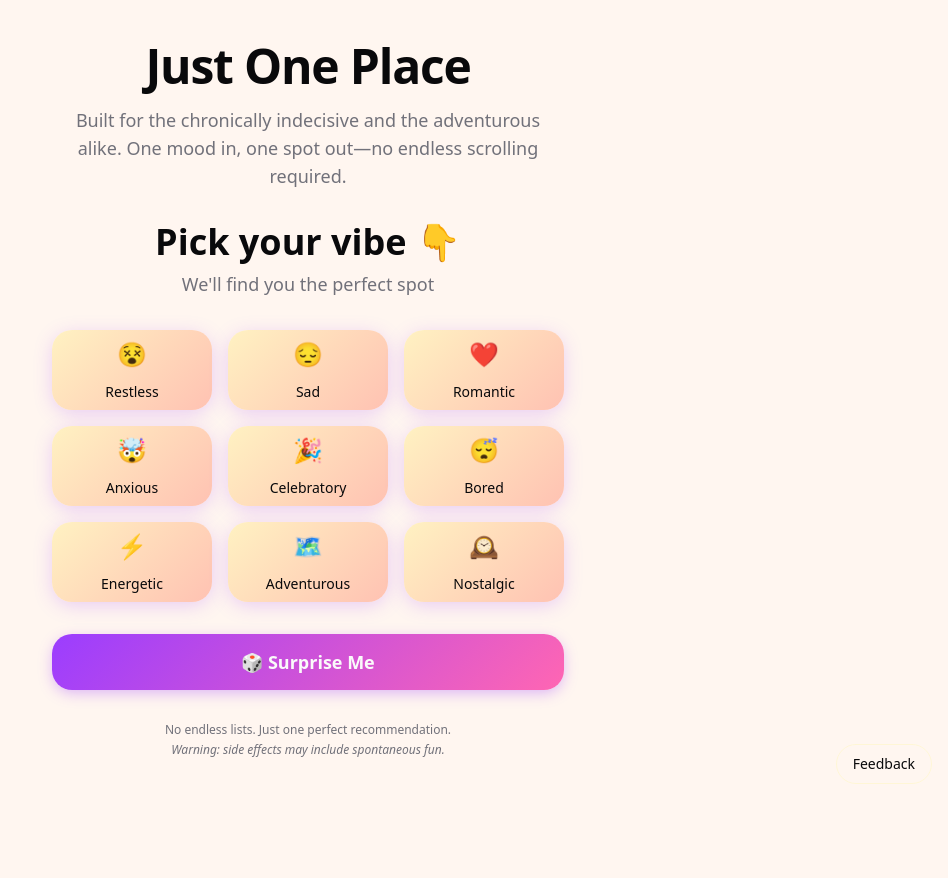
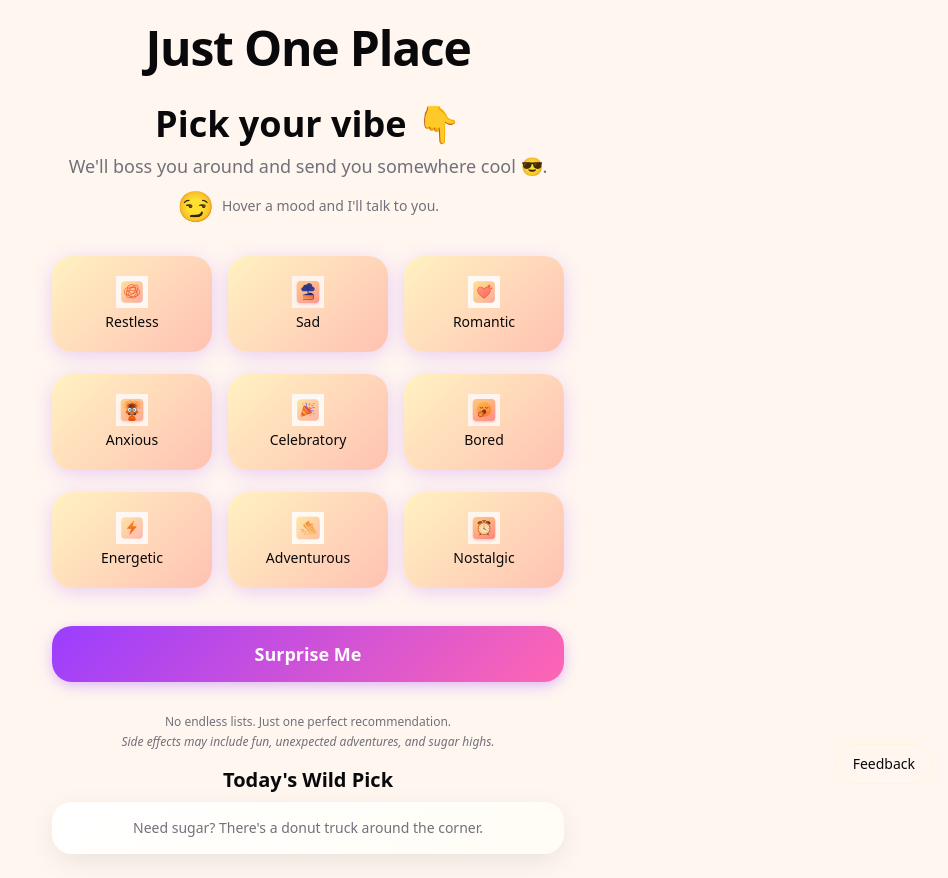
Before and after one commit to shreyasrkarthik/just-one-place, a React (Vite) app: page / in a window 1280 px wide. Shown: the whole page, without its empty margins (332-1280 px from the left). Before the commit the page ends 800 px from the top, so only its background shows below. Built offline with nearby package versions, Linux system fonts and the light colour scheme.

Commit message:
Add mood guide and beige background

```diff
--- a/package.json
+++ b/package.json
@@ -59,7 +59,8 @@
     "tailwind-merge": "^2.6.0",
     "tailwindcss-animate": "^1.0.7",
     "vaul": "^0.9.9",
-    "zod": "^3.25.76"
+    "zod": "^3.25.76",
+    "canvas-confetti": "^1.9.3"
   },
   "devDependencies": {
     "@eslint/js": "^9.32.0",
--- a/src/components/LocationRequest.tsx
+++ b/src/components/LocationRequest.tsx
@@ -5,10 +5,11 @@ import { MapPin, Clock, AlertCircle } from "lucide-react";
 interface LocationRequestProps {
   onLocationGranted: () => void;
   onLocationDenied: () => void;
+  mood: string;
   error?: string;
 }
 
-export const LocationRequest = ({ onLocationGranted, onLocationDenied, error }: LocationRequestProps) => {
+export const LocationRequest = ({ onLocationGranted, onLocationDenied, mood, error }: LocationRequestProps) => {
   const handleRequestLocation = () => {
     navigator.geolocation.getCurrentPosition(
       () => onLocationGranted(),
@@ -17,9 +18,26 @@ export const LocationRequest = ({ onLocationGranted, onLocationDenied, error }:
     );
   };
 
+  const guideMessages: Record<string, string> = {
+    restless: "Oh, restless today? Let's burn some calories!",
+    sad: "Sad? Don't worry, I've got cake lined up for you 🍰.",
+    romantic: "Ooh, romantic? I've got date night plans.",
+    anxious: "Anxious? Let's find somewhere chill.",
+    celebratory: "Celebrating? Confetti coming right up!",
+    bored: "Bored? Not on my watch.",
+    energetic: "Energetic? Let's channel that buzz!",
+    adventurous: "Feeling bold? Adventure awaits!",
+    nostalgic: "Nostalgic? Let's take a trip down memory lane.",
+  };
+  const guideText = guideMessages[mood] ?? "Ready for an adventure?";
+
   return (
     <div className="min-h-screen bg-background flex flex-col items-center justify-center p-6">
       <div className="max-w-md w-full space-y-6">
+        <div className="flex items-center justify-center gap-2 text-muted-foreground">
+          <span className="text-3xl">😏</span>
+          <p className="text-sm text-center max-w-xs">{guideText}</p>
+        </div>
         <Card className="p-8 bg-gradient-card shadow-card-custom border-0 text-center space-y-6">
           <div className="text-6xl">📍</div>
 
--- a/src/components/MoodBoard.tsx
+++ b/src/components/MoodBoard.tsx
@@ -1,21 +1,79 @@
+import { useState, useRef } from "react";
 import { Button } from "@/components/ui/button";
+import confetti from "canvas-confetti";
 
 interface Mood {
   id: string;
   label: string;
-  emoji: string;
+  image: string;
+  tagline: string;
+  color: string;
 }
 
 const moods: Mood[] = [
-  { id: "restless", label: "Restless", emoji: "😵" },
-  { id: "sad", label: "Sad", emoji: "😔" },
-  { id: "romantic", label: "Romantic", emoji: "❤️" },
-  { id: "anxious", label: "Anxious", emoji: "🤯" },
-  { id: "celebratory", label: "Celebratory", emoji: "🎉" },
-  { id: "bored", label: "Bored", emoji: "😴" },
-  { id: "energetic", label: "Energetic", emoji: "⚡" },
-  { id: "adventurous", label: "Adventurous", emoji: "🗺️" },
-  { id: "nostalgic", label: "Nostalgic", emoji: "🕰️" },
+  {
+    id: "restless",
+    label: "Restless",
+    image: "/vibes/restless.png",
+    tagline: "Burn energy, not brain cells.",
+    color: "#ff6b6b",
+  },
+  {
+    id: "sad",
+    label: "Sad",
+    image: "/vibes/sad.png",
+    tagline: "Cake therapy, scientifically proven.",
+    color: "#5dade2",
+  },
+  {
+    id: "romantic",
+    label: "Romantic",
+    image: "/vibes/romantic.png",
+    tagline: "Love is in the air (and the menu).",
+    color: "#ff9ff3",
+  },
+  {
+    id: "anxious",
+    label: "Anxious",
+    image: "/vibes/anxious.png",
+    tagline: "Deep breaths, delicious bites.",
+    color: "#feca57",
+  },
+  {
+    id: "celebratory",
+    label: "Celebratory",
+    image: "/vibes/celebratory.png",
+    tagline: "Confetti & cake? Yes please.",
+    color: "#1dd1a1",
+  },
+  {
+    id: "bored",
+    label: "Bored",
+    image: "/vibes/bored.png",
+    tagline: "Boredom? Never heard of her.",
+    color: "#c8d6e5",
+  },
+  {
+    id: "energetic",
+    label: "Energetic",
+    image: "/vibes/energetic.png",
+    tagline: "Ride the buzz.",
+    color: "#f368e0",
+  },
+  {
+    id: "adventurous",
+    label: "Adventurous",
+    image: "/vibes/adventorous.png",
+    tagline: "Because Netflix can wait.",
+    color: "#ffb142",
+  },
+  {
+    id: "nostalgic",
+    label: "Nostalgic",
+    image: "/vibes/nostalgic.png",
+    tagline: "Travel back, one bite at a time.",
+    color: "#48dbfb",
+  },
 ];
 
 interface MoodBoardProps {
@@ -23,6 +81,60 @@ interface MoodBoardProps {
 }
 
 export const MoodBoard = ({ onMoodSelect }: MoodBoardProps) => {
+  const [animating, setAnimating] = useState<string | null>(null);
+  const [rolling, setRolling] = useState(false);
+  const [slotText, setSlotText] = useState("Surprise Me");
+  const diceRef = useRef<HTMLImageElement>(null);
+  const defaultGuide = "Hover a mood and I'll talk to you.";
+  const [guideText, setGuideText] = useState(defaultGuide);
+
+  const guideMessages: Record<string, string> = {
+    restless: "Oh, restless today? Let's burn some calories!",
+    sad: "Sad? Don't worry, I've got cake lined up for you 🍰.",
+    romantic: "Ooh, romantic? I've got date night plans.",
+    anxious: "Anxious? Let's find somewhere chill.",
+    celebratory: "Celebrating? Confetti coming right up!",
+    bored: "Bored? Not on my watch.",
+    energetic: "Energetic? Let's channel that buzz!",
+    adventurous: "Feeling bold? Adventure awaits!",
+    nostalgic: "Nostalgic? Let's take a trip down memory lane.",
+  };
+
+  const handleMoodClick = (mood: Mood) => {
+    confetti({ particleCount: 60, spread: 70, origin: { y: 0.6 }, colors: [mood.color] });
+    setAnimating(mood.id);
+    setTimeout(() => {
+      setAnimating(null);
+      onMoodSelect(mood.id);
+    }, 600);
+  };
+
+  const handleSurprise = () => {
+    setRolling(true);
+    const interval = setInterval(() => {
+      const m = moods[Math.floor(Math.random() * moods.length)];
+      setSlotText(m.label);
+    }, 100);
+    setTimeout(() => {
+      clearInterval(interval);
+      const m = moods[Math.floor(Math.random() * moods.length)];
+      setSlotText(m.label);
+      diceRef.current?.classList.add("roll-dice");
+      setTimeout(() => {
+        diceRef.current?.classList.remove("roll-dice");
+        setRolling(false);
+        handleMoodClick(m);
+      }, 1000);
+    }, 1000);
+  };
+
+  const wildPicks = [
+    "Feeling nostalgic? Here's a retro arcade near you.",
+    "Craving chaos? Try indoor skydiving.",
+    "Need sugar? There's a donut truck around the corner.",
+  ];
+  const todayPick = wildPicks[new Date().getDate() % wildPicks.length];
+
   return (
     <div className="min-h-screen bg-background flex flex-col items-center justify-center p-6">
       <div className="max-w-lg w-full space-y-8">
@@ -30,49 +142,68 @@ export const MoodBoard = ({ onMoodSelect }: MoodBoardProps) => {
           <h1 className="text-5xl font-extrabold tracking-tight text-foreground">
             Just One Place
           </h1>
-          <p className="text-lg text-muted-foreground">
-            Built for the chronically indecisive and the adventurous alike. One mood in, one spot out—no endless scrolling required.
-          </p>
         </header>
 
         <div className="text-center space-y-2">
-          <h2 className="text-4xl font-bold text-foreground">
-            Pick your vibe 👇
-          </h2>
+          <h2 className="text-4xl font-bold text-foreground">Pick your vibe 👇</h2>
           <p className="text-muted-foreground text-lg">
-            We'll find you the perfect spot
+            We'll boss you around and send you somewhere cool 😎.
           </p>
+          <div className="flex items-center justify-center gap-2 text-muted-foreground">
+            <span className="text-3xl">😏</span>
+            <p className="text-sm max-w-xs">{guideText}</p>
+          </div>
         </div>
 
         <div className="grid grid-cols-3 gap-4">
           {moods.map((mood) => (
+            <div key={mood.id} className="group [perspective:1000px]">
               <Button
-              key={mood.id}
                 variant="mood"
-              onClick={() => onMoodSelect(mood.id)}
-              className="h-20 flex-col p-4 text-center"
+                onClick={() => handleMoodClick(mood)}
+                onMouseEnter={() => setGuideText(guideMessages[mood.id])}
+                onMouseLeave={() => setGuideText(defaultGuide)}
+                className={`h-24 w-full p-0 relative overflow-hidden ${animating === mood.id ? 'fixed inset-0 z-50 scale-150 flex items-center justify-center text-2xl' : 'text-center'}`}
               >
-              <span className="text-2xl mb-1">{mood.emoji}</span>
+                <div className="relative w-full h-full transition-transform duration-500 [transform-style:preserve-3d] group-hover:[transform:rotateY(180deg)]">
+                  <div className="absolute inset-0 flex flex-col items-center justify-center [backface-visibility:hidden]">
+                    <img src={mood.image} alt={mood.label} className="w-8 h-8 mb-1" />
                     <span className="text-sm font-medium">{mood.label}</span>
+                  </div>
+                  <div className="absolute inset-0 w-full h-full p-2 text-xs leading-tight flex items-center justify-center text-center whitespace-normal break-words overflow-hidden [backface-visibility:hidden] [transform:rotateY(180deg)]">
+                    {mood.tagline}
+                  </div>
+                </div>
               </Button>
+            </div>
           ))}
         </div>
 
         <Button
           variant="action"
-          onClick={() => onMoodSelect("surprise")}
-          className="w-full h-14 text-lg"
+          onClick={rolling ? undefined : handleSurprise}
+          className="w-full h-14 text-lg relative overflow-hidden"
         >
-          🎲 Surprise Me
+          <span>{slotText}</span>
+          <img ref={diceRef} src="/vibes/surprise.png" alt="dice" className="h-6 w-6 absolute -left-8 top-1/2 -translate-y-1/2" />
         </Button>
 
+        <div className="text-center space-y-4">
           <div className="text-center space-y-1">
             <p className="text-xs text-muted-foreground">
               No endless lists. Just one perfect recommendation.
             </p>
             <p className="text-xs text-muted-foreground italic">
-            Warning: side effects may include spontaneous fun.
+              Side effects may include fun, unexpected adventures, and sugar highs.
             </p>
+          </div>
+
+          <div className="space-y-2">
+            <h3 className="text-xl font-bold text-foreground">Today's Wild Pick</h3>
+            <div className="bg-gradient-card p-4 rounded-lg shadow-card-custom">
+              <p className="text-sm text-muted-foreground">{todayPick}</p>
+            </div>
+          </div>
         </div>
       </div>
     </div>
--- a/src/components/ui/command.tsx
+++ b/src/components/ui/command.tsx
@@ -21,7 +21,7 @@ const Command = React.forwardRef<
 ))
 Command.displayName = CommandPrimitive.displayName
 
-interface CommandDialogProps extends DialogProps {}
+type CommandDialogProps = DialogProps;
 
 const CommandDialog = ({ children, ...props }: CommandDialogProps) => {
   return (
--- a/src/components/ui/textarea.tsx
+++ b/src/components/ui/textarea.tsx
@@ -2,8 +2,7 @@ import * as React from "react"
 
 import { cn } from "@/lib/utils"
 
-export interface TextareaProps
-  extends React.TextareaHTMLAttributes<HTMLTextAreaElement> {}
+export type TextareaProps = React.TextareaHTMLAttributes<HTMLTextAreaElement>;
 
 const Textarea = React.forwardRef<HTMLTextAreaElement, TextareaProps>(
   ({ className, ...props }, ref) => {
--- a/src/index.css
+++ b/src/index.css
@@ -121,3 +121,16 @@ All colors MUST be HSL.
     @apply bg-background text-foreground;
   }
 }
+
+@keyframes roll {
+  0% {
+    transform: translateX(-120%) rotate(0deg);
+  }
+  100% {
+    transform: translateX(120%) rotate(720deg);
+  }
+}
+
+.roll-dice {
+  animation: roll 1s ease-in-out forwards;
+}
--- a/src/pages/Index.tsx
+++ b/src/pages/Index.tsx
@@ -120,21 +120,22 @@ const Index = () => {
       <LocationRequest
         onLocationGranted={handleLocationGranted}
         onLocationDenied={handleLocationDenied}
+        mood={selectedMood}
         error={locationError}
       />
     );
   } else if (state === "loading") {
-    const moodLabels: Record<string, { label: string; emoji: string }> = {
-      restless: { label: "Restless", emoji: "😵" },
-      sad: { label: "Sad", emoji: "😔" },
-      romantic: { label: "Romantic", emoji: "❤️" },
-      anxious: { label: "Anxious", emoji: "🤯" },
-      celebratory: { label: "Celebratory", emoji: "🎉" },
-      bored: { label: "Bored", emoji: "😴" },
-      energetic: { label: "Energetic", emoji: "⚡" },
-      adventurous: { label: "Adventurous", emoji: "🗺️" },
-      nostalgic: { label: "Nostalgic", emoji: "🕰️" },
-      surprise: { label: "Surprise Me", emoji: "🎲" }
+    const moodLabels: Record<string, { label: string; image: string }> = {
+      restless: { label: "Restless", image: "/vibes/restless.png" },
+      sad: { label: "Sad", image: "/vibes/sad.png" },
+      romantic: { label: "Romantic", image: "/vibes/romantic.png" },
+      anxious: { label: "Anxious", image: "/vibes/anxious.png" },
+      celebratory: { label: "Celebratory", image: "/vibes/celebratory.png" },
+      bored: { label: "Bored", image: "/vibes/bored.png" },
+      energetic: { label: "Energetic", image: "/vibes/energetic.png" },
+      adventurous: { label: "Adventurous", image: "/vibes/adventorous.png" },
+      nostalgic: { label: "Nostalgic", image: "/vibes/nostalgic.png" },
+      surprise: { label: "Surprise Me", image: "/vibes/surprise.png" }
     };
 
     const moodInfo = moodLabels[selectedMood] || moodLabels.surprise;
@@ -142,7 +143,7 @@ const Index = () => {
     content = (
       <LoadingRecommendation
         mood={moodInfo.label}
-        moodEmoji={moodInfo.emoji}
+        moodImage={moodInfo.image}
         userLocation={
           userLocation?.city && userLocation?.state
             ? `${userLocation.city}, ${userLocation.state}`
--- a/src/utils/mockData.ts
+++ b/src/utils/mockData.ts
@@ -2,10 +2,10 @@ interface MockRecommendation {
   name: string;
   address: string;
   reason: string;
-  imageUrl: string;
   mapsUrl: string;
   openHours: string;
   distance: string;
+  imageUrl?: string;
 }
 
 const moodRecommendations: Record<string, MockRecommendation[]> = {
@@ -14,7 +14,6 @@ const moodRecommendations: Record<string, MockRecommendation[]> = {
       name: "Zilker Botanical Garden",
       address: "2220 Barton Springs Rd, Austin, TX",
       reason: "Walking beats overthinking",
-      imageUrl: "/lovable-uploads/490baa65-3ec1-4eea-83ad-b1f38758491d.png",
       mapsUrl: "https://maps.apple.com/?q=Zilker+Botanical+Garden",
       openHours: "Open until 7:00 PM",
       distance: "1.2 miles"
@@ -23,7 +22,6 @@ const moodRecommendations: Record<string, MockRecommendation[]> = {
       name: "Town Lake Trail",
       address: "S 1st St & Riverside Dr, Austin, TX",
       reason: "Movement is medicine for restless souls",
-      imageUrl: "/lovable-uploads/490baa65-3ec1-4eea-83ad-b1f38758491d.png",
       mapsUrl: "https://maps.apple.com/?q=Town+Lake+Trail+Austin",
       openHours: "Open 24 hours",
       distance: "0.8 miles"
@@ -34,7 +32,6 @@ const moodRecommendations: Record<string, MockRecommendation[]> = {
       name: "Sugar Mama's Bakeshop",
       address: "1905 S 1st St, Austin, TX",
       reason: "Sadness + cake = science",
-      imageUrl: "/lovable-uploads/490baa65-3ec1-4eea-83ad-b1f38758491d.png",
       mapsUrl: "https://maps.apple.com/?q=Sugar+Mamas+Bakeshop",
       openHours: "Open until 10:00 PM",
       distance: "1.5 miles"
@@ -43,7 +40,6 @@ const moodRecommendations: Record<string, MockRecommendation[]> = {
       name: "BookPeople",
       address: "603 N Lamar Blvd, Austin, TX",
       reason: "Books understand your feelings",
-      imageUrl: "/lovable-uploads/490baa65-3ec1-4eea-83ad-b1f38758491d.png",
       mapsUrl: "https://maps.apple.com/?q=BookPeople+Austin",
       openHours: "Open until 9:00 PM",
       distance: "2.1 miles"
@@ -54,7 +50,6 @@ const moodRecommendations: Record<string, MockRecommendation[]> = {
       name: "The Oasis on Lake Travis",
       address: "6550 Comanche Trail, Austin, TX",
       reason: "Sunsets were made for romance",
-      imageUrl: "/lovable-uploads/490baa65-3ec1-4eea-83ad-b1f38758491d.png",
       mapsUrl: "https://maps.apple.com/?q=The+Oasis+Lake+Travis",
       openHours: "Open until 11:00 PM",
       distance: "18.3 miles"
@@ -65,7 +60,6 @@ const moodRecommendations: Record<string, MockRecommendation[]> = {
       name: "Umlauf Sculpture Garden",
       address: "605 Azie Morton Rd, Austin, TX",
       reason: "Art soothes anxious minds",
-      imageUrl: "/lovable-uploads/490baa65-3ec1-4eea-83ad-b1f38758491d.png",
       mapsUrl: "https://maps.apple.com/?q=Umlauf+Sculpture+Garden",
       openHours: "Open until 5:00 PM",
       distance: "3.2 miles"
@@ -76,7 +70,6 @@ const moodRecommendations: Record<string, MockRecommendation[]> = {
       name: "Rainey Street",
       address: "Rainey St, Austin, TX",
       reason: "Life's good moments deserve toasts",
-      imageUrl: "/lovable-uploads/490baa65-3ec1-4eea-83ad-b1f38758491d.png",
       mapsUrl: "https://maps.apple.com/?q=Rainey+Street+Austin",
       openHours: "Open until 2:00 AM",
       distance: "0.5 miles"
@@ -87,7 +80,6 @@ const moodRecommendations: Record<string, MockRecommendation[]> = {
       name: "Pinballz Arcade",
       address: "8940 Research Blvd, Austin, TX",
       reason: "Boredom is just unchallenged potential",
-      imageUrl: "/lovable-uploads/490baa65-3ec1-4eea-83ad-b1f38758491d.png",
       mapsUrl: "https://maps.apple.com/?q=Pinballz+Arcade+Austin",
       openHours: "Open until midnight",
       distance: "12.4 miles"
@@ -98,7 +90,6 @@ const moodRecommendations: Record<string, MockRecommendation[]> = {
       name: "6th Street",
       address: "E 6th St, Austin, TX",
       reason: "Energy needs an outlet",
-      imageUrl: "/lovable-uploads/490baa65-3ec1-4eea-83ad-b1f38758491d.png",
       mapsUrl: "https://maps.apple.com/?q=6th+Street+Austin",
       openHours: "Open until 2:00 AM",
       distance: "1.1 miles"
@@ -109,7 +100,6 @@ const moodRecommendations: Record<string, MockRecommendation[]> = {
       name: "Barton Springs Pool",
       address: "2201 Barton Springs Rd, Austin, TX",
       reason: "Adventure starts with a cold plunge",
-      imageUrl: "/lovable-uploads/490baa65-3ec1-4eea-83ad-b1f38758491d.png",
       mapsUrl: "https://maps.apple.com/?q=Barton+Springs+Pool",
       openHours: "Open until 9:00 PM",
       distance: "2.8 miles"
@@ -120,7 +110,6 @@ const moodRecommendations: Record<string, MockRecommendation[]> = {
       name: "The Continental Club",
       address: "1315 S Congress Ave, Austin, TX",
       reason: "Where old souls find their soundtrack",
-      imageUrl: "/lovable-uploads/490baa65-3ec1-4eea-83ad-b1f38758491d.png",
       mapsUrl: "https://maps.apple.com/?q=Continental+Club+Austin",
       openHours: "Open until 2:00 AM",
       distance: "2.3 miles"
@@ -131,7 +120,6 @@ const moodRecommendations: Record<string, MockRecommendation[]> = {
       name: "Amy's Ice Cream",
       address: "1012 W 6th St, Austin, TX",
       reason: "Life's too short for predictable desserts",
-      imageUrl: "/lovable-uploads/490baa65-3ec1-4eea-83ad-b1f38758491d.png",
       mapsUrl: "https://maps.apple.com/?q=Amys+Ice+Cream+6th+Street",
       openHours: "Open until 11:00 PM",
       distance: "1.7 miles"
@@ -140,7 +128,6 @@ const moodRecommendations: Record<string, MockRecommendation[]> = {
       name: "South by Sea",
       address: "2024 E 6th St, Austin, TX",
       reason: "Sometimes you need unexpected oysters",
-      imageUrl: "/lovable-uploads/490baa65-3ec1-4eea-83ad-b1f38758491d.png",
       mapsUrl: "https://maps.apple.com/?q=South+by+Sea+Austin",
       openHours: "Open until 10:00 PM",
       distance: "1.9 miles"
@@ -148,20 +135,20 @@ const moodRecommendations: Record<string, MockRecommendation[]> = {
   ]
 };
 
-const moodLabels: Record<string, { label: string; emoji: string }> = {
-  restless: { label: "Restless", emoji: "😵" },
-  sad: { label: "Sad", emoji: "😔" },
-  romantic: { label: "Romantic", emoji: "❤️" },
-  anxious: { label: "Anxious", emoji: "🤯" },
-  celebratory: { label: "Celebratory", emoji: "🎉" },
-  bored: { label: "Bored", emoji: "😴" },
-  energetic: { label: "Energetic", emoji: "⚡" },
-  adventurous: { label: "Adventurous", emoji: "🗺️" },
-  nostalgic: { label: "Nostalgic", emoji: "🕰️" },
-  surprise: { label: "Surprise Me", emoji: "🎲" }
+const moodLabels: Record<string, { label: string; image: string }> = {
+  restless: { label: "Restless", image: "/vibes/restless.png" },
+  sad: { label: "Sad", image: "/vibes/sad.png" },
+  romantic: { label: "Romantic", image: "/vibes/romantic.png" },
+  anxious: { label: "Anxious", image: "/vibes/anxious.png" },
+  celebratory: { label: "Celebratory", image: "/vibes/celebratory.png" },
+  bored: { label: "Bored", image: "/vibes/bored.png" },
+  energetic: { label: "Energetic", image: "/vibes/energetic.png" },
+  adventurous: { label: "Adventurous", image: "/vibes/adventorous.png" },
+  nostalgic: { label: "Nostalgic", image: "/vibes/nostalgic.png" },
+  surprise: { label: "Surprise Me", image: "/vibes/surprise.png" }
 };
 
-export const getRecommendation = (mood: string, reroll: boolean = false): MockRecommendation & { mood: string; moodEmoji: string } => {
+export const getRecommendation = (mood: string, reroll: boolean = false): MockRecommendation & { mood: string; moodImage: string } => {
   const recommendations = moodRecommendations[mood] || moodRecommendations.surprise;
   const randomIndex = reroll ? 1 : 0; // Simple reroll logic - use second option if available
   const rec = recommendations[Math.min(randomIndex, recommendations.length - 1)];
@@ -169,7 +156,8 @@ export const getRecommendation = (mood: string, reroll: boolean = false): MockRe
 
   return {
     ...rec,
+    imageUrl: moodInfo.image,
     mood: moodInfo.label,
-    moodEmoji: moodInfo.emoji
+    moodImage: moodInfo.image
   };
 };
--- a/src/utils/placesService.ts
+++ b/src/utils/placesService.ts
@@ -106,7 +106,7 @@ export interface LocationAwareRecommendation {
   imageUrl: string;
   mapsUrl: string;
   mood: string;
-  moodEmoji: string;
+  moodImage: string;
   openHours: string;
   distance: string;
   userLocation: string;
@@ -172,17 +172,17 @@ export const getLocationAwareRecommendation = async (
     : `${selectedPlace.address}, ${locationText}`;
 
   // Get mood info
-  const moodLabels: Record<string, { label: string; emoji: string }> = {
-    restless: { label: "Restless", emoji: "😵" },
-    sad: { label: "Sad", emoji: "😔" },
-    romantic: { label: "Romantic", emoji: "❤️" },
-    anxious: { label: "Anxious", emoji: "🤯" },
-    celebratory: { label: "Celebratory", emoji: "🎉" },
-    bored: { label: "Bored", emoji: "😴" },
-    energetic: { label: "Energetic", emoji: "⚡" },
-    adventurous: { label: "Adventurous", emoji: "🗺️" },
-    nostalgic: { label: "Nostalgic", emoji: "🕰️" },
-    surprise: { label: "Surprise Me", emoji: "🎲" }
+  const moodLabels: Record<string, { label: string; image: string }> = {
+    restless: { label: "Restless", image: "/vibes/restless.png" },
+    sad: { label: "Sad", image: "/vibes/sad.png" },
+    romantic: { label: "Romantic", image: "/vibes/romantic.png" },
+    anxious: { label: "Anxious", image: "/vibes/anxious.png" },
+    celebratory: { label: "Celebratory", image: "/vibes/celebratory.png" },
+    bored: { label: "Bored", image: "/vibes/bored.png" },
+    energetic: { label: "Energetic", image: "/vibes/energetic.png" },
+    adventurous: { label: "Adventurous", image: "/vibes/adventorous.png" },
+    nostalgic: { label: "Nostalgic", image: "/vibes/nostalgic.png" },
+    surprise: { label: "Surprise Me", image: "/vibes/surprise.png" }
   };
 
   const moodInfo = moodLabels[mood] || moodLabels.surprise;
@@ -192,10 +192,10 @@ export const getLocationAwareRecommendation = async (
     name: selectedPlace.name,
     address: fullAddress,
     reason: reasons[reasonIndex],
-    imageUrl: "/lovable-uploads/490baa65-3ec1-4eea-83ad-b1f38758491d.png",
+    imageUrl: moodInfo.image,
     mapsUrl: `https://maps.apple.com/?q=${encodeURIComponent(selectedPlace.name + " " + fullAddress)}`,
     mood: moodInfo.label,
-    moodEmoji: moodInfo.emoji,
+    moodImage: moodInfo.image,
     openHours: selectedPlace.openHours || "Check hours online",
     distance: distanceText,
     userLocation: locationText
--- a/tailwind.config.ts
+++ b/tailwind.config.ts
@@ -1,4 +1,5 @@
 import type { Config } from "tailwindcss";
+import tailwindcssAnimate from "tailwindcss-animate";
 
 export default {
 	darkMode: ["class"],
@@ -102,5 +103,5 @@ export default {
 			}
 		}
 	},
-	plugins: [require("tailwindcss-animate")],
+        plugins: [tailwindcssAnimate],
 } satisfies Config;
```
Also changed, not shown: src/components/LoadingRecommendation.tsx (+4 -5 lines), src/components/RecommendationCard.tsx (+4 -3 lines), public/lovable-uploads/490baa65-3ec1-4eea-83ad-b1f38758491d.png (deleted), 1 other file (tests, documents, lock files or other folders). Lines whose indentation alone changed are shown as unchanged.
